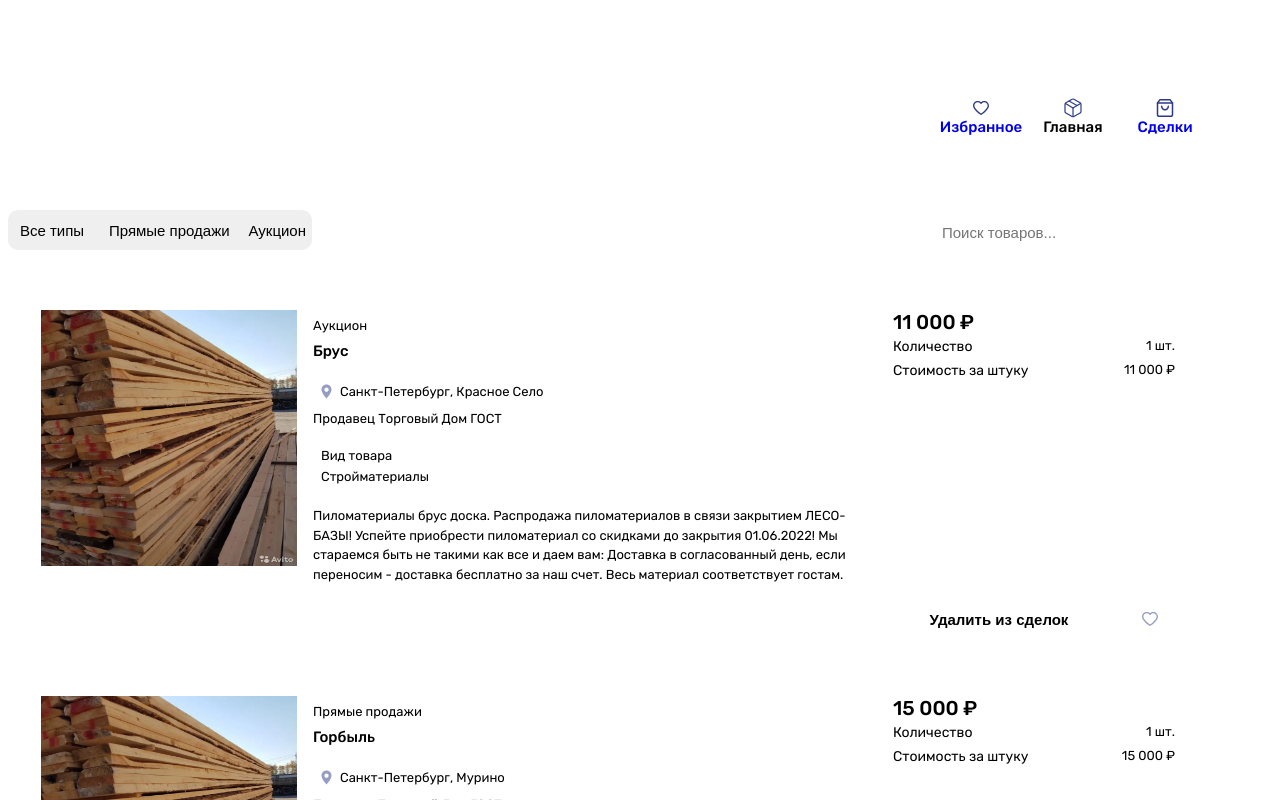
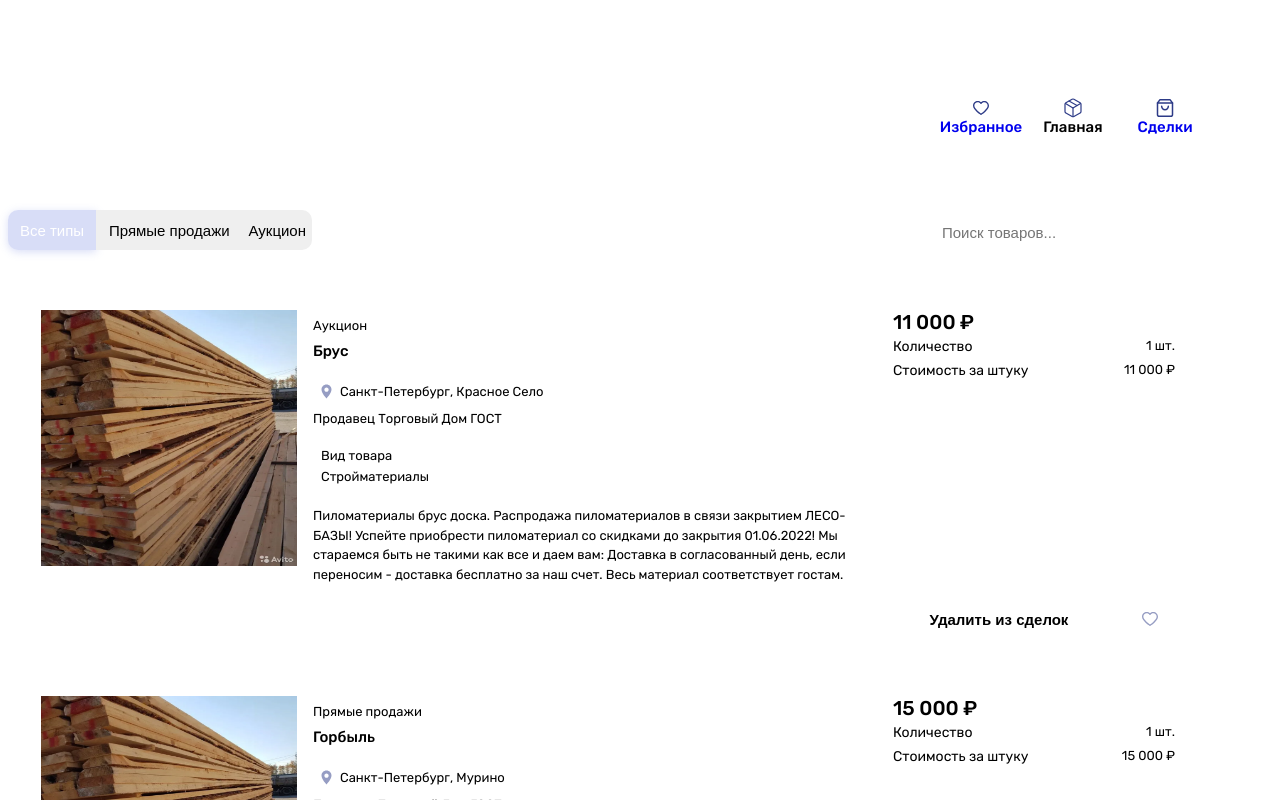
Before and after one commit to nasty23-star/store, a Vue app: page / in a window 1280 px wide. Shown: the top 800 px of the page. Built offline with nearby package versions, Linux system fonts and the light colour scheme; the HTML template or start-up script is replaced by a standard one.

Commit message:
Подсветка вида фильтрации

```diff
--- a/src/components/TheSorting.vue
+++ b/src/components/TheSorting.vue
@@ -1,25 +1,51 @@
 <script setup lang="ts">
 import { defineEmits } from 'vue'
+
+const props = defineProps<{
+  filterActual: string
+}>()
+
 const emit = defineEmits<{
   'update:all': [value: boolean]
   'update:direct': [value: boolean]
   'update:auction': [value: boolean]
 }>()
+
 const handleAllCards = () => {
   emit('update:all', true)
 }
+
 const handleDirectCards = () => {
   emit('update:direct', true)
 }
+
 const handleAuctionCards = () => {
   emit('update:auction', true)
 }
 </script>
 <template>
   <div class="sorting-buttons">
-    <button class="button-sort" @click="handleAllCards">Все типы</button>
-    <button class="button-sort" @click="handleDirectCards">Прямые продажи</button>
-    <button class="button-sort" @click="handleAuctionCards">Аукцион</button>
+    <button
+      class="button-sort"
+      :class="{ active: props.filterActual === 'all' }"
+      @click="handleAllCards"
+    >
+      Все типы
+    </button>
+    <button
+      class="button-sort"
+      :class="{ active: props.filterActual === 'direct' }"
+      @click="handleDirectCards"
+    >
+      Прямые продажи
+    </button>
+    <button
+      class="button-sort"
+      :class="{ active: props.filterActual === 'auction' }"
+      @click="handleAuctionCards"
+    >
+      Аукцион
+    </button>
   </div>
 </template>
 <style scoped>
@@ -46,6 +72,12 @@ const handleAuctionCards = () => {
   font-size: 15px;
 }
 
+.button-sort.active {
+  background: rgba(126, 142, 228, 0.3);
+  color: white;
+  box-shadow: 0 2px 8px rgba(126, 142, 228, 0.3);
+}
+
 .button-sort:nth-child(1) {
   width: 90px;
   border-radius: 10px 0px 0px 10px;
--- a/src/composables/useFiltering.ts
+++ b/src/composables/useFiltering.ts
@@ -1,7 +1,9 @@
 import type { ICard } from '@/types/card'
-import { computed, type Ref } from 'vue'
+import { computed, ref, watch, type Ref } from 'vue'
 
 export function useFiltering(array: ICard[], currentFilter: Ref<'direct' | 'auction' | 'all'>) {
+  const filterActual = ref<'direct' | 'auction' | 'all'>('all')
+
   const allTypesFilteredCards = computed(() => {
     let filteredCards = array
 
@@ -24,5 +26,6 @@ export function useFiltering(array: ICard[], currentFilter: Ref<'direct' | 'auct
 
   return {
     allTypesFilteredCards,
+    filterActual: currentFilter,
   }
 }
--- a/src/views/DealsView.vue
+++ b/src/views/DealsView.vue
@@ -1,7 +1,7 @@
 <script setup lang="ts">
 import TheSorting from '@/components/TheSorting.vue'
 import TheSearching from '@/components/TheSearching.vue'
-import { ref, computed } from 'vue'
+import { ref, computed, watch } from 'vue'
 import TheCard from '@/components/TheCard.vue'
 import { useDataStore } from '@/stores/data'
 import { useFiltering } from '@/composables/useFiltering'
@@ -15,7 +15,11 @@ const dealCards = computed(() => cardsStore.data.filter((card) => card.deal ===
 // Состояния фильтрации
 const currentFilter = ref<'all' | 'direct' | 'auction'>('all')
 
-const { allTypesFilteredCards } = useFiltering(dealCards.value, currentFilter)
+const { allTypesFilteredCards, filterActual } = useFiltering(dealCards.value, currentFilter)
+
+watch(filterActual, (newFilter) => {
+  console.log('Filter actual in component:', newFilter)
+})
 
 // Поиск
 const search = ref('')
@@ -58,6 +62,7 @@ const payDeal = () => {
   <div class="container">
     <div class="sorting-container">
       <TheSorting
+        :filter-actual="filterActual"
         @update:all="chooseAll"
         @update:direct="chooseDirect"
         @update:auction="chooseAuction"
--- a/src/views/FavouriteView.vue
+++ b/src/views/FavouriteView.vue
@@ -2,20 +2,12 @@
 import { useDataStore } from '@/stores/data'
 import TheCard from '../components/TheCard.vue'
 import TheSorting from '../components/TheSorting.vue'
-import { computed, onMounted, ref, watch } from 'vue'
-import type { ICard } from '@/types/card'
+import { computed, ref, watch } from 'vue'
+import { useFiltering } from '@/composables/useFiltering'
 
 const cardsStore = useDataStore()
 
 const favouriteCards = computed(() => cardsStore.data.filter((card) => card.favourite))
-
-// Переменная для хранения карточек во время сортировки
-const visibleCards = ref<ICard[]>([])
-
-// Следим за изменениями favouriteCards и обновляем visibleCards
-watch(favouriteCards, (newFavouriteCards) => {
-  visibleCards.value = newFavouriteCards
-})
 
 const updateDeal = (cardId: number) => {
   const card = cardsStore.data.find((card) => card.id === cardId)
@@ -24,21 +16,30 @@ const updateDeal = (cardId: number) => {
   }
 }
 
+// Состояния фильтрации
+const currentFilter = ref<'all' | 'direct' | 'auction'>('all')
+
+const { allTypesFilteredCards, filterActual } = useFiltering(favouriteCards.value, currentFilter)
+
+watch(filterActual, (newFilter) => {
+  console.log('Filter actual in component:', newFilter)
+})
+
 const chooseAll = () => {
-  return (visibleCards.value = favouriteCards.value)
+  currentFilter.value = 'all'
+}
+
+const chooseDirect = () => {
+  currentFilter.value = 'direct'
 }
 
 const chooseAuction = () => {
-  return (visibleCards.value = favouriteCards.value.filter(
-    (card) => card.type !== 'Прямые продажи' && card.type !== 'Все',
-  ))
+  currentFilter.value = 'auction'
 }
 
-const chooseDirect = () => {
-  return (visibleCards.value = favouriteCards.value.filter(
-    (card) => card.type !== 'Аукцион' && card.type !== 'Все',
-  ))
-}
+const visibleCards = computed(() => {
+  return allTypesFilteredCards.value || favouriteCards.value
+})
 
 const toggleFavourite = (cardId: number) => {
   // Находим карточку и инвертируем значение favourite
@@ -47,15 +48,12 @@ const toggleFavourite = (cardId: number) => {
     cardsStore.updateFavourite(cardId)
   }
 }
-
-onMounted(() => {
-  visibleCards.value = favouriteCards.value
-})
 </script>
 
 <template>
   <div class="sorting">
     <TheSorting
+      :filter-actual="filterActual"
       @update:all="chooseAll"
       @update:direct="chooseDirect"
       @update:auction="chooseAuction"
--- a/src/views/StoreView.vue
+++ b/src/views/StoreView.vue
@@ -1,5 +1,5 @@
 <script setup lang="ts">
-import { ref, computed } from 'vue'
+import { ref, computed, watch } from 'vue'
 import TheCard from '@/components/TheCard.vue'
 import { useDataStore } from '@/stores/data'
 import TheSorting from '@/components/TheSorting.vue'
@@ -11,7 +11,12 @@ const cardsStore = useDataStore()
 
 // Состояния фильтрации
 const currentFilter = ref<'all' | 'direct' | 'auction'>('all')
-const { allTypesFilteredCards } = useFiltering(cardsStore.data, currentFilter)
+
+const { allTypesFilteredCards, filterActual } = useFiltering(cardsStore.data, currentFilter)
+
+watch(filterActual, (newFilter) => {
+  console.log('Filter actual in component:', newFilter)
+})
 
 // Поиск
 const search = ref('')
@@ -51,6 +56,7 @@ const searchInfo = (query: string) => {
   <div class="container">
     <div class="sorting-container">
       <TheSorting
+        :filter-actual="filterActual"
         @update:all="chooseAll"
         @update:direct="chooseDirect"
         @update:auction="chooseAuction"
```
